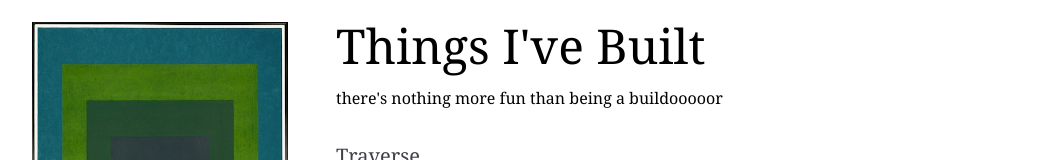
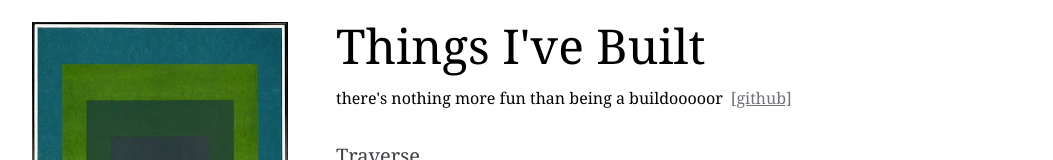
Before and after one commit to MaanavKhaitan/my-website, a Next.js app: page /things in a window 1280 px wide. Shown: the part 122-282 px from the top of the page, without its empty margins (112-1165 px from the left). Built offline with nearby package versions, Linux system fonts and the light colour scheme.

Commit message:
added github

```diff
--- a/pages/things.tsx
+++ b/pages/things.tsx
@@ -20,7 +20,10 @@ export default function Reading() {
         <img src="/ja4.jpeg" className="h-64 w-64" />
         <div>
         <h2 className="text-5xl text-start font-serif">Things I&apos;ve Built</h2>
+        <div className="flex flex-row">
         <h2 className="text-md text-start font-serif mt-4">there&apos;s nothing more fun than being a buildooooor</h2>
+        <a target="_blank" href="https://github.com/MaanavKhaitan" ><h2 className="text-md text-start font-serif text-zinc-500 mt-4 ml-2 underline">[github]</h2></a>
+        </div>
         <h2 className="text-xl mt-8 text-start font-serif text-zinc-700"><a target="_blank" href="https://ethglobal.com/showcase/traverse-5xy8p" className="underline">Traverse</a></h2>
         <h2 className="text-lg mt-1 text-start font-serif text-zinc-500">Automatically generate security reports for EVM smart contracts, using static analysis.</h2>
         <h2 className="text-xl mt-8 text-start font-serif text-zinc-700"><a target="_blank" href="https://www.covidplasma.in/" className="underline">Covidplasma.in</a></h2>
```
